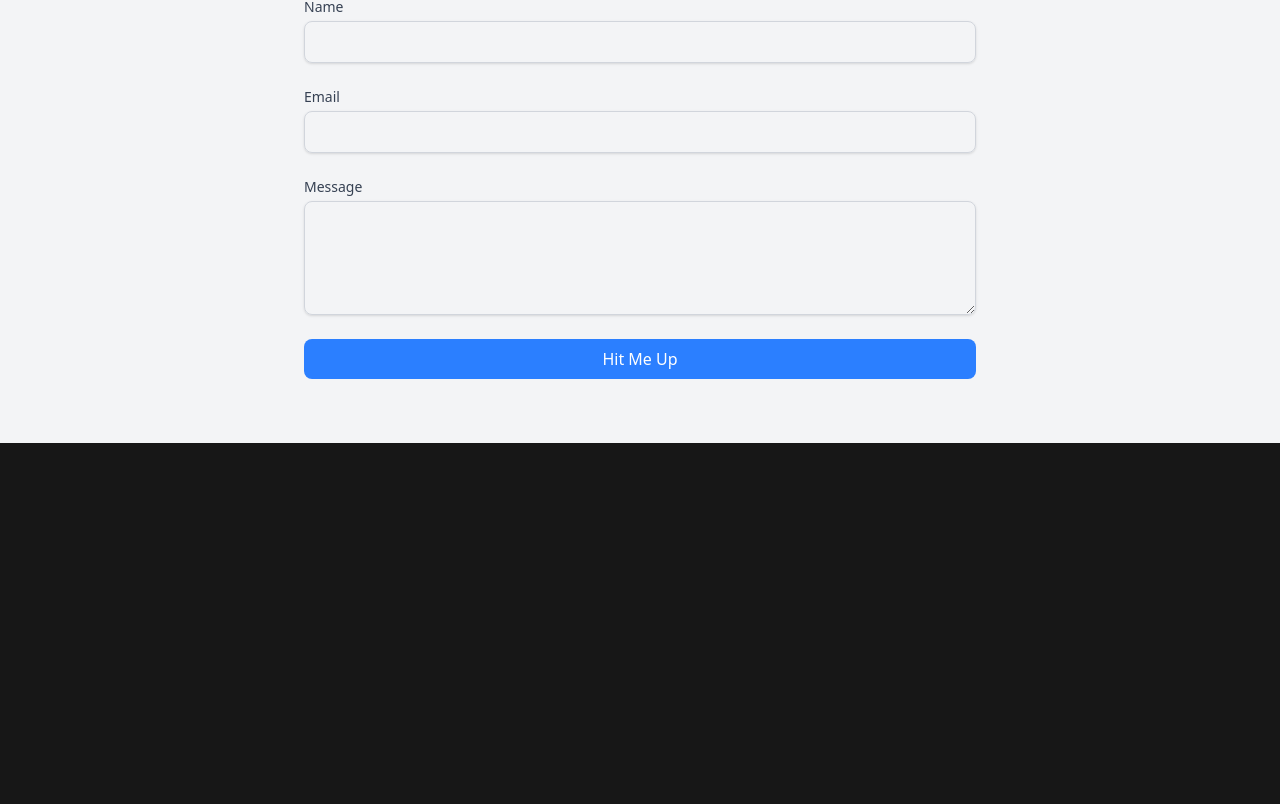
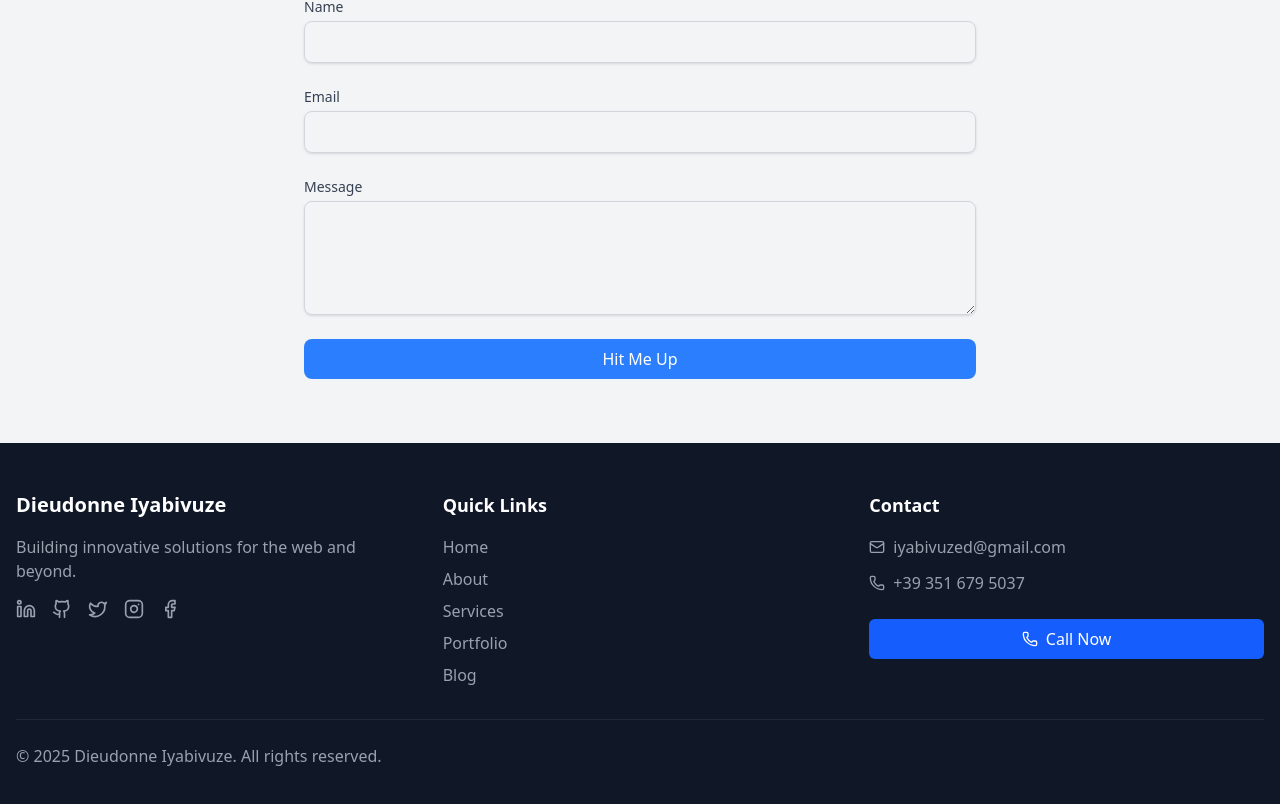
Before and after one commit to Iyabivuz-e/new-portfolio, a Next.js app: page / in a window 1280 px wide. Shown: the part 4389-5193 px from the top of the page. Before the commit the page ends 4832 px from the top, so only its background shows below. Built offline with nearby package versions, Linux system fonts and the light colour scheme.

Commit message:
implemented footer and updated contact component

```diff
--- a/src/app/components/Contact/Contact.tsx
+++ b/src/app/components/Contact/Contact.tsx
@@ -1,6 +1,5 @@
 "use client";
 import { useState } from "react";
-// import { Mail, Linkedin, Github, Twitter } from "lucide-react";
 
 const Contact = () => {
   const [formData, setFormData] = useState({
--- /dev/null
+++ b/src/app/components/Footer/Footer.tsx
@@ -0,0 +1,212 @@
+"use client"
+import React from "react";
+import {
+  Mail,
+  Linkedin,
+  Github,
+  Twitter,
+  Instagram,
+  Facebook,
+  Phone,
+} from "lucide-react";
+
+const Footer = () => {
+  const currentYear = new Date().getFullYear();
+
+  // Social media links configuration
+  const socialLinks = [
+    {
+      name: "LinkedIn",
+      href: "https://www.linkedin.com/in/iyabivuze/",
+      icon: <Linkedin className="w-5 h-5" />,
+    },
+    {
+      name: "GitHub",
+      href: "https://github.com/Iyabivuz-e",
+      icon: <Github className="w-5 h-5" />,
+    },
+    {
+      name: "Twitter",
+      href: "https://twitter.com/dieudonne_dev",
+      icon: <Twitter className="w-5 h-5" />,
+    },
+    {
+      name: "Instagram",
+      href: "https://instagram.com/dieudonne_dev",
+      icon: <Instagram className="w-5 h-5" />,
+    },
+    {
+      name: "Facebook",
+      href: "https://facebook.com/dieudonne.iyabivuze",
+      icon: <Facebook className="w-5 h-5" />,
+    },
+  ];
+
+  // Contact information
+  const contactInfo = [
+    {
+      method: "Email",
+      value: "iyabivuzed@gmail.com",
+      href: "mailto:iyabivuzed@gmail.com",
+      icon: <Mail className="w-4 h-4 mr-2" />,
+    },
+    {
+      method: "Phone",
+      value: "+39 351 679 5037",
+      href: "tel:+39 351 679 5037",
+      icon: <Phone className="w-4 h-4 mr-2" />,
+    },
+  ];
+
+  return (
+    <footer className="py-12 bg-gray-900 text-gray-300">
+      <div className="container mx-auto px-4">
+        <div className="grid grid-cols-1 md:grid-cols-3 gap-8 mb-8">
+          {/* Brand Section */}
+          <div className="flex flex-col">
+            <h3 className="text-xl font-bold text-white mb-4">
+              Dieudonne Iyabivuze
+            </h3>
+            <p className="text-gray-400 mb-4">
+              Building innovative solutions for the web and beyond.
+            </p>
+            <div className="flex space-x-4">
+              {socialLinks.map((link) => (
+                <a
+                  key={link.name}
+                  href={link.href}
+                  target="_blank"
+                  rel="noopener noreferrer"
+                  aria-label={`Follow on ${link.name}`}
+                  className="text-gray-400 hover:text-white transition-colors duration-200"
+                >
+                  {link.icon}
+                </a>
+              ))}
+            </div>
+          </div>
+
+          {/* Quick Links */}
+          <div className="flex flex-col">
+            <h3 className="text-lg font-semibold text-white mb-4">
+              Quick Links
+            </h3>
+            <ul className="space-y-2">
+              <li>
+                <a
+                  href="/"
+                  className="text-gray-400 hover:text-white transition-colors duration-200"
+                >
+                  Home
+                </a>
+              </li>
+              <li>
+                <a
+                  href="/about"
+                  className="text-gray-400 hover:text-white transition-colors duration-200"
+                >
+                  About
+                </a>
+              </li>
+              <li>
+                <a
+                  href="/services"
+                  className="text-gray-400 hover:text-white transition-colors duration-200"
+                >
+                  Services
+                </a>
+              </li>
+              <li>
+                <a
+                  href="/portfolio"
+                  className="text-gray-400 hover:text-white transition-colors duration-200"
+                >
+                  Portfolio
+                </a>
+              </li>
+              <li>
+                <a
+                  href="/blog"
+                  className="text-gray-400 hover:text-white transition-colors duration-200"
+                >
+                  Blog
+                </a>
+              </li>
+            </ul>
+          </div>
+
+          {/* Contact Section */}
+          <div className="flex flex-col">
+            <h3 className="text-lg font-semibold text-white mb-4">Contact</h3>
+            <ul className="space-y-3">
+              {contactInfo.map((item) => (
+                <li key={item.method}>
+                  <a
+                    href={item.href}
+                    className="flex items-center text-gray-400 hover:text-white transition-colors duration-200"
+                  >
+                    {item.icon}
+                    <span>{item.value}</span>
+                  </a>
+                </li>
+              ))}
+            </ul>
+
+            {/* Call To Action */}
+            <button
+              onClick={() => (window.location.href = "tel:+39 351 679 5037")}
+              className="mt-6 bg-blue-600 hover:bg-blue-700 text-white py-2 px-4 rounded-md flex cursor-pointer items-center justify-center transition-colors duration-200"
+            >
+              <Phone className="w-4 h-4 mr-2" />
+              <span>Call Now</span>
+            </button>
+          </div>
+        </div>
+
+        {/* Divider */}
+        <div className="border-t border-gray-800 my-6"></div>
+
+        {/* Bottom Section */}
+        <div className="flex flex-col md:flex-row items-center justify-between">
+          <p className="text-gray-400 mb-4 md:mb-0">
+            © {currentYear} Dieudonne Iyabivuze. All rights reserved.
+          </p>
+
+          {/* <div className="flex space-x-6">
+            <a
+              href="/privacy"
+              className="text-gray-400 hover:text-white transition-colors duration-200"
+            >
+              Privacy Policy
+            </a>
+            <a
+              href="/terms"
+              className="text-gray-400 hover:text-white transition-colors duration-200"
+            >
+              Terms of Service
+            </a>
+          </div> */}
+        </div>
+
+        {/* Cookie Consent Banner - Uncomment when needed */}
+        {/*
+        <div className="fixed bottom-0 left-0 right-0 bg-gray-800 p-4 flex flex-col md:flex-row items-center justify-between">
+          <p className="text-gray-300 mb-4 md:mb-0">
+            This website uses cookies to ensure you get the best experience.
+          </p>
+          <div className="flex space-x-4">
+            <button className="bg-blue-600 hover:bg-blue-700 text-white py-2 px-4 rounded-md transition-colors duration-200">
+              Accept
+            </button>
+            <button className="bg-transparent border border-gray-600 text-gray-300 py-2 px-4 rounded-md hover:bg-gray-700 transition-colors duration-200">
+              Preferences
+            </button>
+          </div>
+        </div>
+        */}
+      </div>
+    </footer>
+  );
+};
+
+export default Footer;
--- a/src/app/layout.tsx
+++ b/src/app/layout.tsx
@@ -1,6 +1,7 @@
 import type { Metadata } from "next";
 import { Inter, Fira_Code } from "next/font/google";
 import "./globals.css";
+import Footer from "./components/Footer/Footer";
 
 const inter = Inter({
   variable: "--font-inter",
@@ -26,6 +27,7 @@ export default function RootLayout({
     <html lang="en">
       <body className={`${inter.variable} ${firaCode.variable} antialiased`}>
         {children}
+        <Footer/>
       </body>
     </html>
   );
```
